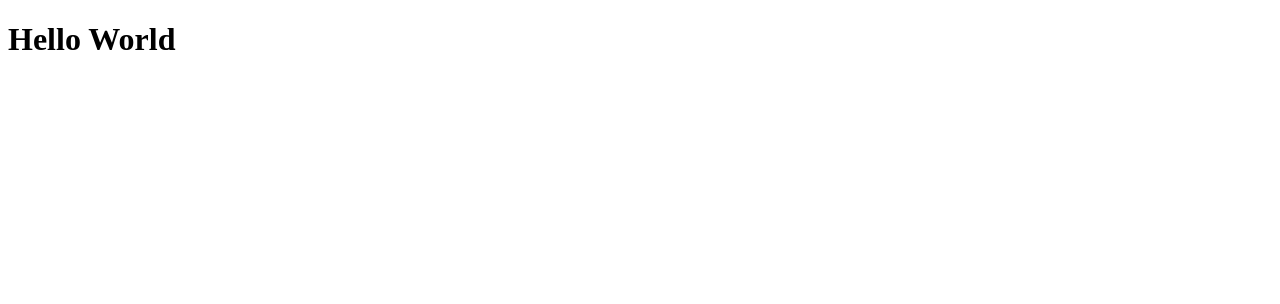
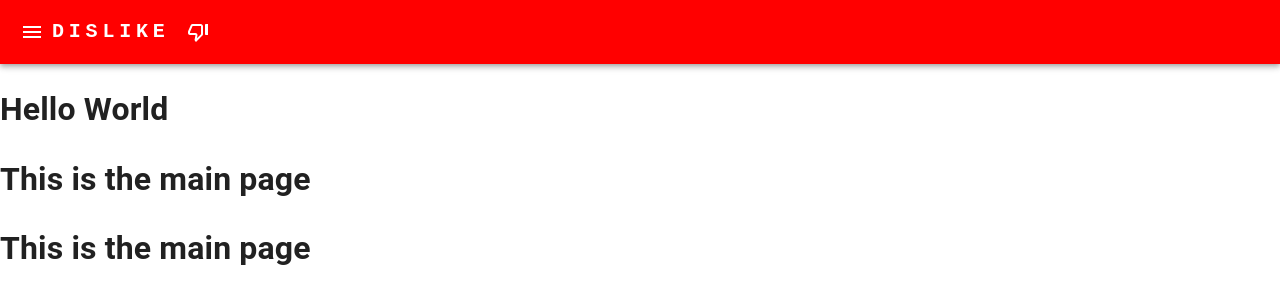
Before and after one commit to fsit869/MSA_Phase2_2022, a React (Create React App) app in the folder Frontend/wheres-the-dislike/: page / in a window 1280 px wide. Shown: the top 304 px of the page. Built offline with nearby package versions, Linux system fonts and the light colour scheme.

Commit message:
- Implemented header

```diff
--- a/Frontend/wheres-the-dislike/src/App.tsx
+++ b/Frontend/wheres-the-dislike/src/App.tsx
@@ -1,11 +1,15 @@
 import React from 'react';
+import MainPage from "./contentpages/MainPage";
+import Header from "./components/Header";
 
 function App() {
-  return (
-    <div className="App">
-      <h1>Hello World</h1>
-    </div>
-  );
+    return (
+        <div className="App" >
+            <Header/>
+            <h1>Hello World</h1>
+            <MainPage/>
+        </div>
+    );
 }
 
 export default App;
--- /dev/null
+++ b/Frontend/wheres-the-dislike/src/components/Header.tsx
@@ -0,0 +1,48 @@
+import React, {useState} from "react";
+import {AppBar, CssBaseline, Drawer, IconButton, Toolbar, Typography} from "@mui/material";
+import MenuIcon from '@mui/icons-material/Menu';
+import {SideBar} from "./SideBar";
+import ThumbDownOffAltIcon from '@mui/icons-material/ThumbDownOffAlt';
+
+// Header component
+const Header = ():JSX.Element => {
+    const [sideBar, setSideBar] = useState(false);
+    const toggleSideBar = () => {
+        setSideBar(!sideBar);
+    };
+
+    return <React.Fragment>
+        <CssBaseline/>
+        <AppBar position="relative" sx={{backgroundColor: "#FF0000"}}>
+            <Toolbar>
+                <IconButton
+                    edge="start"
+                    color="inherit"
+                    arai-label="menu"
+                    onClick={toggleSideBar}
+                >
+                    <MenuIcon/>
+                    <Drawer anchor="left" open={sideBar} onClose={toggleSideBar}>
+                        <SideBar/>
+                    </Drawer>
+                </IconButton>
+
+                <Typography variant="h6" sx={{
+                    mr: 2,
+                    display: { xs: 'none', md: 'flex' },
+                    fontFamily: 'monospace',
+                    fontWeight: 700,
+                    letterSpacing: '.3rem',
+                    color: 'inherit',
+                    textDecoration: 'none',
+                }}>
+                    DISLIKE
+                </Typography>
+                <ThumbDownOffAltIcon/>
+            </Toolbar>
+
+        </AppBar>
+    </React.Fragment>
+};
+
+export default Header;
--- /dev/null
+++ b/Frontend/wheres-the-dislike/src/components/SideBar.tsx
@@ -0,0 +1,14 @@
+import {List, ListItem, ListItemIcon, ListItemText} from "@mui/material";
+
+export const SideBar = (): JSX.Element => {
+    return (
+        <div>
+            {/*Delete all button*/}
+            <List>
+                <ListItem button onClick={e => console.log("Hey")}>
+                    <ListItemText primary="Delete All Notes"/>
+                </ListItem>
+            </List>
+        </div>
+    );
+}
--- /dev/null
+++ b/Frontend/wheres-the-dislike/src/contentpages/MainPage.tsx
@@ -0,0 +1,17 @@
+import React from "react";
+import Header from "../components/Header";
+
+/**
+ * This contains all the content of the main page.
+ * @author Frank Situ
+ */
+function MainPage() {
+    return (
+        <div>
+            <h1>This is the main page</h1>
+            <h1>This is the main page</h1>
+        </div>
+    );
+}
+
+export default MainPage;
```
Also changed, not shown: Frontend/wheres-the-dislike/src/index.tsx (+4 -4 lines), Frontend/wheres-the-dislike/tsconfig.json (+7 -1 lines).
